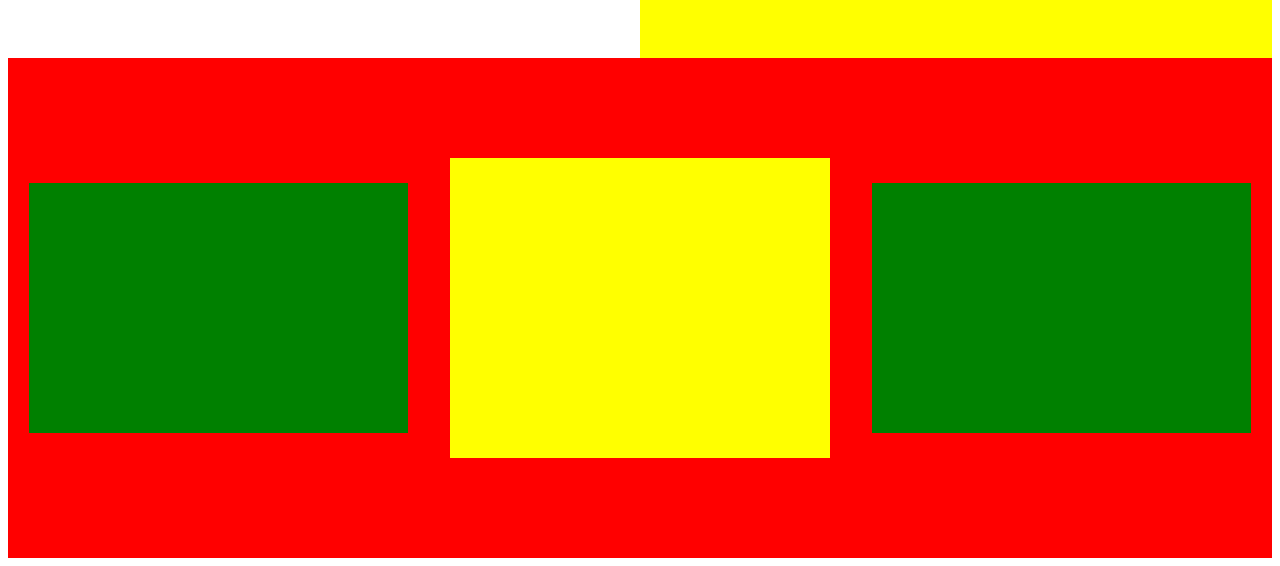
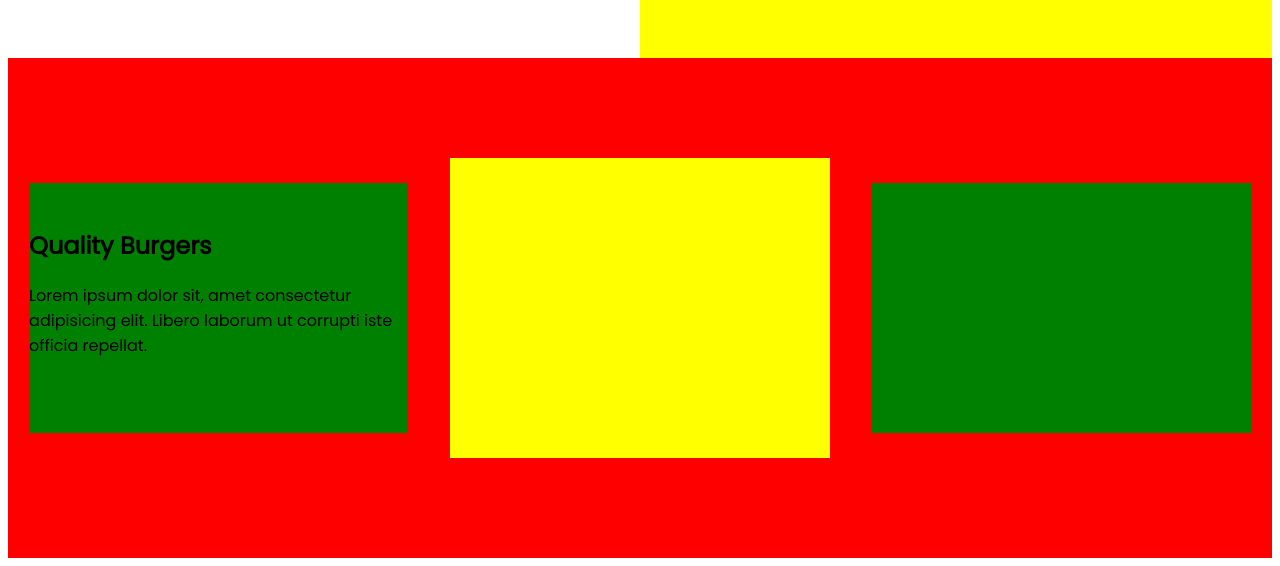
Before and after one commit to CharlesMuvaka/BurgerPlace, a plain HTML site: page index.html in a window 1280 px wide. Shown: the part 600-1166 px from the top of the page. Drawn offline with Linux system fonts and the light colour scheme.

Commit message:
This commit adds elements that will show services we offer

```diff
--- a/index.html
+++ b/index.html
@@ -46,12 +46,15 @@
     <!--Section 2-->
     <div class="wrapper">
         <div class="wrap1">
+            <img src="">
+            <h2>Quality Burgers</h2>
+            <p>Lorem ipsum dolor sit, amet consectetur adipisicing elit. Libero laborum ut corrupti iste officia repellat.</p>
 
         </div>
-        <div class="wrap2">
+        <div class=" wrap2 ">
 
         </div>
-        <div class="wrap1">
+        <div class="wrap1 ">
 
         </div>
     </div>
```
